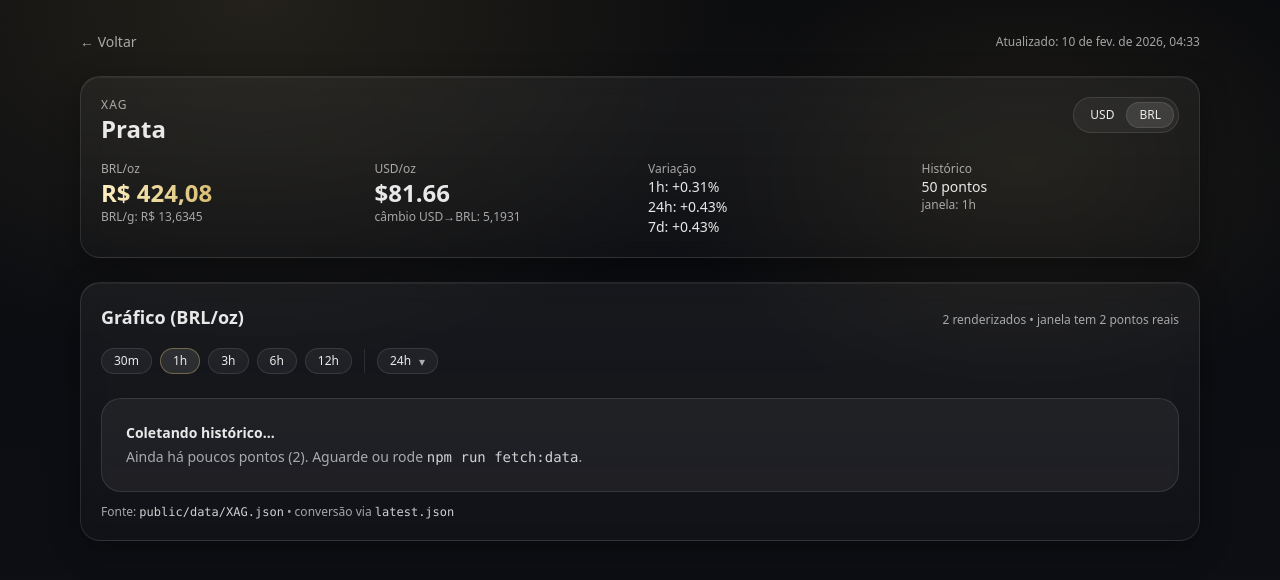
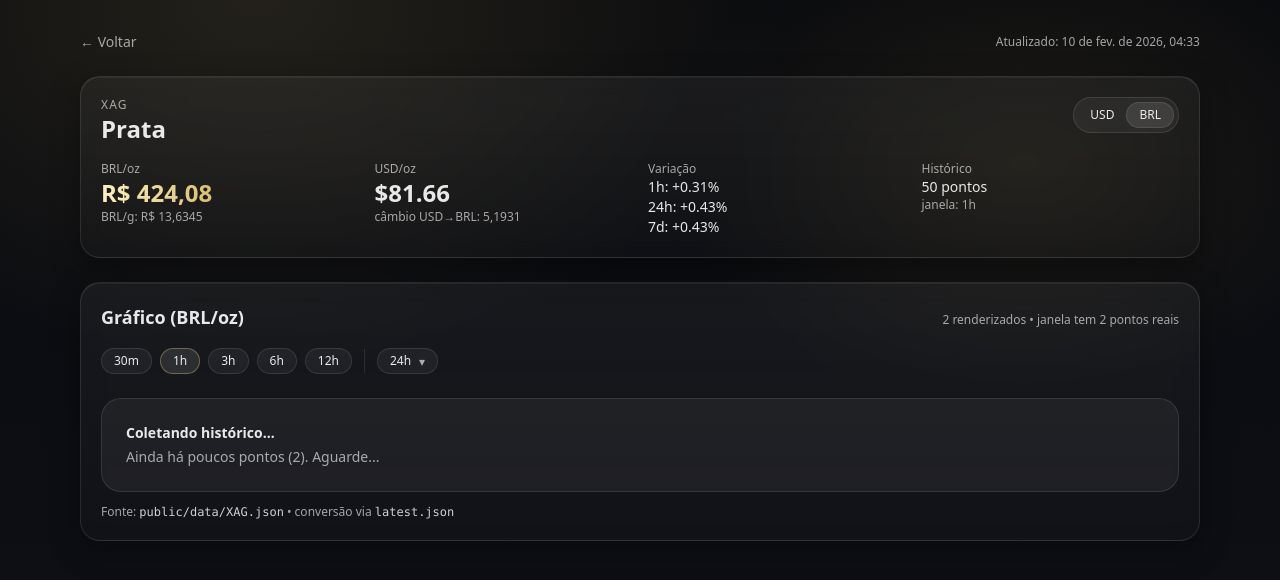
Before and after one commit to vini-fritzen/Aurum, a Next.js app: page /metal/XAG in a window 1280 px wide. Shown: the top 580 px of the page. Built offline with nearby package versions, Linux system fonts and the light colour scheme.

Commit message:
feat(ratio): correção na inicialização do grafico da tela de 30d para 1h

```diff
--- a/app/metal/[symbol]/view.tsx
+++ b/app/metal/[symbol]/view.tsx
@@ -398,8 +398,7 @@ export default function MetalClient() {
           <div className="mt-6 rounded-xl2 border border-white/10 bg-white/5 p-6">
             <div className="text-sm font-semibold">Coletando histórico…</div>
             <div className="mt-1 text-sm muted">
-              Ainda há poucos pontos ({windowed.length}). Aguarde ou rode{" "}
-              <code className="text-white/80">npm run fetch:data</code>.
+              Ainda há poucos pontos ({windowed.length}). Aguarde...
             </div>
           </div>
         ) : (
--- a/app/ratio/view.tsx
+++ b/app/ratio/view.tsx
@@ -68,7 +68,7 @@ export default function RatioClient() {
   const [series, setSeries] = useState<Point[]>([]);
   const [err, setErr] = useState<string | null>(null);
 
-  const [windowKey, setWindowKey] = useState<WindowKey>("30d");
+  const [windowKey, setWindowKey] = useState<WindowKey>("1h");
   const [openLong, setOpenLong] = useState(false);
 
   const load = async () => {
@@ -110,7 +110,7 @@ export default function RatioClient() {
 
         ratioSeries.push({
           ts: g.ts,
-          usd_oz: ratio, // ✅ ratio reaproveitado
+          usd_oz: ratio,
         });
       }
 
@@ -342,8 +342,7 @@ export default function RatioClient() {
           <div className="mt-6 rounded-xl2 border border-white/10 bg-white/5 p-6">
             <div className="text-sm font-semibold">Coletando histórico…</div>
             <div className="mt-1 text-sm muted">
-              Ainda há poucos pontos ({windowed.length}). Aguarde ou rode{" "}
-              <code className="text-white/80">npm run fetch:data</code>.
+              Ainda há poucos pontos ({windowed.length}). Aguarde...
             </div>
           </div>
         ) : (
```
